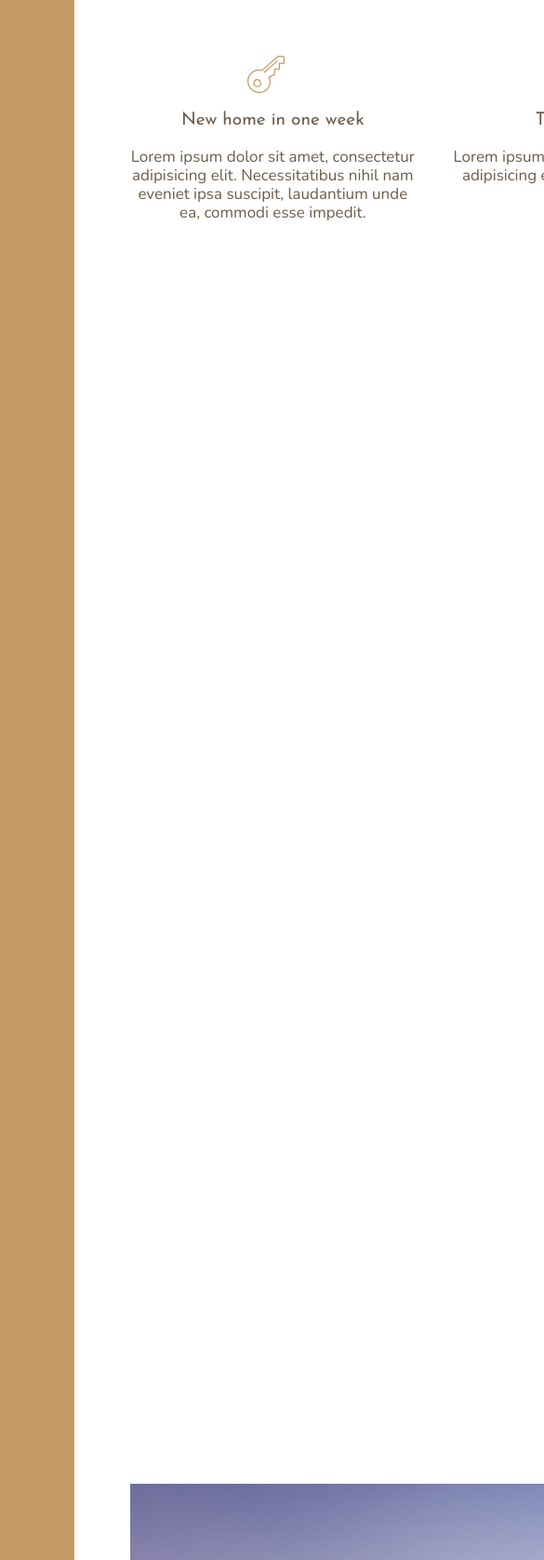
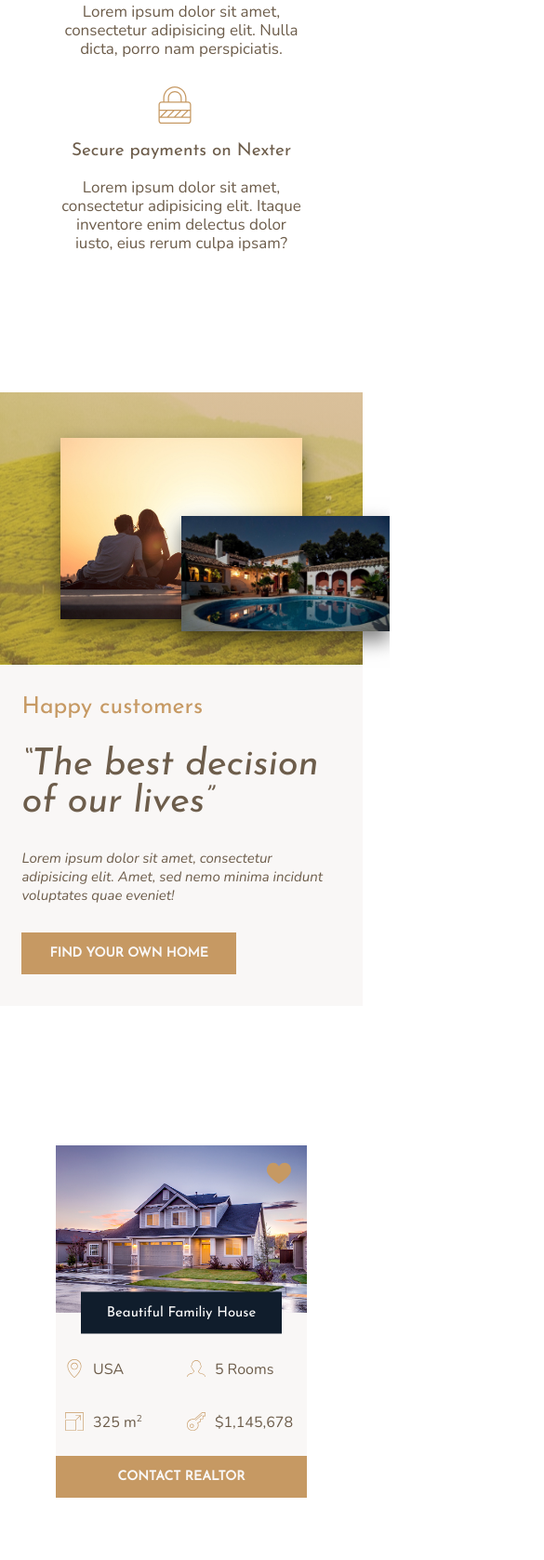
Before and after one commit to wdwiii/nexter, a website: page index.html in a window 390 px wide. Shown: the part 1925-3603 px from the top of the page at 93% size, 585 px wide, since content can reach past the window. Drawn offline with nearby package versions, Linux system fonts and the light colour scheme.

Commit message:
Update compiled css to include story and homes sections w/ media queries

```diff
--- a/css/main.css
+++ b/css/main.css
@@ -29,9 +29,9 @@
   margin: 4rem 0; }
 
 .m-vert-xl {
-  margin: 8rem 0; }
+  margin: 15rem 0; }
 
-.m-hor-xs {
+.m-hor-xs, .home__icon {
   margin: 0 1rem; }
 
 .m-hor-sm {
@@ -142,7 +142,7 @@
 .pad-hor-xs {
   padding: 0 1rem; }
 
-.pad-hor-sma {
+.pad-hor-sm {
   padding: 0 2rem; }
 
 .pad-hor-med {
@@ -232,12 +232,19 @@ body {
 
 .container {
   display: grid;
-  grid-template-rows: 80vh min-content 40vw repeat(3, min-content);
-  grid-template-columns: [sidebar-start] 8rem [sidebar-end full-start] minmax(6rem, 1fr) [center-start] repeat(8, [col-start] minmax(min-content, 14rem) [col-end]) [center-end] minmax(6rem, 1fr) [full-end]; }
+  grid-template-rows: [sidebar-start] 6rem [sidebar-end] calc(100vh - 6rem) repeat(6, min-content);
+  grid-template-columns: [full-start] minmax(6rem, 1fr) [center-start] repeat(8, [col-start] minmax(min-content, 14rem) [col-end]) [center-end] minmax(6rem, 1fr) [full-end]; }
+  @media only screen and (min-width: 50em) {
+    .container {
+      grid-template-rows: [sidebar-start] 6rem [sidebar-end] 80vh repeat(6, min-content); } }
+  @media only screen and (min-width: 68.125em) {
+    .container {
+      grid-template-rows: 80vh min-content 40vw repeat(3, min-content);
+      grid-template-columns: [sidebar-start] 8rem [sidebar-end full-start] minmax(6rem, 1fr) [center-start] repeat(8, [col-start] minmax(min-content, 14rem) [col-end]) [center-end] minmax(6rem, 1fr) [full-end]; } }
   .container > * {
     font-size: 1.4rem; }
 
-.heading-1, .heading-2, .heading-3, .heading-4 {
+.heading-1, .heading-2, .heading-3, .heading-4, .home__name {
   font-family: "Josefin Sans", sans-serif;
   font-weight: 400; }
 
@@ -285,12 +292,19 @@ body {
 
 .sidebar {
   background: #c69963;
-  grid-column: sidebar-start / sidebar-end;
-  grid-row: 1 / -1; }
+  grid-row: sidebar-start / sidebar-end;
+  grid-column: 1 / -1; }
+  @media only screen and (min-width: 68.125em) {
+    .sidebar {
+      grid-row: 1 / -1;
+      grid-column: sidebar-start / sidebar-end; } }
 
 .header {
   background-color: rgba(16, 29, 44, 0.8);
-  grid-column: full-start / col-end 6; }
+  grid-column: full-start / full-end; }
+  @media only screen and (min-width: 50em) {
+    .header {
+      grid-column: full-start / col-end 6; } }
   .header__logo {
     width: 20px; }
   .header__logo-img {
@@ -298,16 +312,31 @@ body {
 
 .realtors {
   background: #101d2c;
-  grid-column: col-start 7 / full-end; }
+  grid-column: full-start / full-end;
+  grid-row: 3 / 4; }
+  @media only screen and (min-width: 50em) {
+    .realtors {
+      grid-column: col-start 7 / full-end;
+      grid-row: 2 / 3; } }
+  @media only screen and (min-width: 68.125em) {
+    .realtors {
+      grid-row: 1 / 2; } }
 
 .features {
   grid-column: center-start / center-end;
+  grid-row: 4 / 5;
   margin: 15rem 0;
   display: grid;
   grid-gap: 3rem 4rem;
   grid-template-columns: repeat(auto-fit, minmax(25rem, 1fr));
   align-items: start;
   justify-content: center; }
+  @media only screen and (min-width: 50em) {
+    .features {
+      grid-row: 3 / 4; } }
+  @media only screen and (min-width: 68.125em) {
+    .features {
+      grid-row: 2 / 3; } }
 
 .feature {
   display: flex;
@@ -335,10 +364,6 @@ body {
       .feature__text {
         text-align: center; } }
 
-.story__picture {
-  background: #c69963;
-  grid-column: full-start / col-end 4; }
-
 .story__content {
   background: #f9f7f6;
   padding: 4vh 6vw;
@@ -346,15 +371,108 @@ body {
   flex-direction: column;
   align-items: flex-start;
   justify-content: center;
-  grid-column: col-start 5 / full-end; }
+  grid-column: full-start / full-end; }
+  @media only screen and (min-width: 50em) {
+    .story__content {
+      grid-column: col-start 5 / full-end; } }
 
 .story__text {
   font-size: 1.5rem;
   font-style: italic; }
 
+.story__pictures {
+  background: linear-gradient(rgba(198, 153, 99, 0.6), rgba(178, 132, 81, 0.6)), url("../img/back.jpg");
+  background-repeat: no-repeat;
+  background-position: right center;
+  grid-column: full-start / full-end;
+  display: grid;
+  align-items: center;
+  grid-template-columns: repeat(6, [story-col-start] 1fr [story-col-end]);
+  grid-template-rows: repeat(6, [story-row-start] 1fr [story-row-end]); }
+  @media only screen and (min-width: 50em) {
+    .story__pictures {
+      grid-column: full-start / col-end 4; } }
+
+.story__img--1 {
+  box-shadow: 0 1rem 2rem rgba(0, 0, 0, 0.5);
+  width: 100%;
+  grid-column: story-col-start 2 / span 4;
+  grid-row: story-row-start 2 / span 4; }
+
+.story__img--2 {
+  box-shadow: 0 1rem 2rem rgba(0, 0, 0, 0.5);
+  width: 115%;
+  z-index: 50;
+  grid-column: story-col-start 4 / span 4;
+  grid-row: story-row-start 3 / span 4; }
+
 .homes {
+  grid-column: center-start / center-end;
+  display: grid;
+  grid-template-columns: repeat(auto-fit, minmax(25rem, 1fr));
+  grid-gap: 7rem; }
+
+.home__card {
   background-color: #f9f7f6;
-  grid-column: center-start / center-end; }
+  position: relative;
+  display: grid;
+  grid-template-columns: repeat(2, 1fr);
+  grid-row-gap: 1.5rem; }
+
+.home__img {
+  width: 100%;
+  grid-column: 1 / -1;
+  grid-row: 1 / 2; }
+
+.home__name {
+  background: #101d2c;
+  color: #fff;
+  font-size: 1.5rem;
+  padding: 1.5rem 0;
+  text-align: center;
+  transform: translateY(50%);
+  width: 80%;
+  grid-column: 1 / -1;
+  grid-row: 1 / 2;
+  align-self: end;
+  justify-self: center; }
+
+.home__icon {
+  fill: #c69963;
+  height: 2rem;
+  width: 2rem; }
+
+.home__icon-heart {
+  fill: #c69963;
+  margin: 1.5rem;
+  height: 3rem;
+  width: 3rem;
+  grid-column: 2 / 3;
+  grid-row: 1 / 2;
+  justify-self: end; }
+
+.home__location, .home__occupancy {
+  margin-top: 2.5rem; }
+
+.home__price, .home__occupancy {
+  margin-right: 1.5rem; }
+
+.home__location, .home__occupancy, .home__size, .home__price {
+  font-size: 1.6rem;
+  padding: 1rem 0;
+  display: flex; }
+
+.home__location {
+  grid-column: 1 / 2; }
+
+.home__size {
+  grid-column: 1 / 2; }
+  .home__size sup {
+    font-size: 1rem; }
+
+.home__btn {
+  grid-column: 1 / 3;
+  text-align: center; }
 
 .gallery {
   background: #aaa;
```
